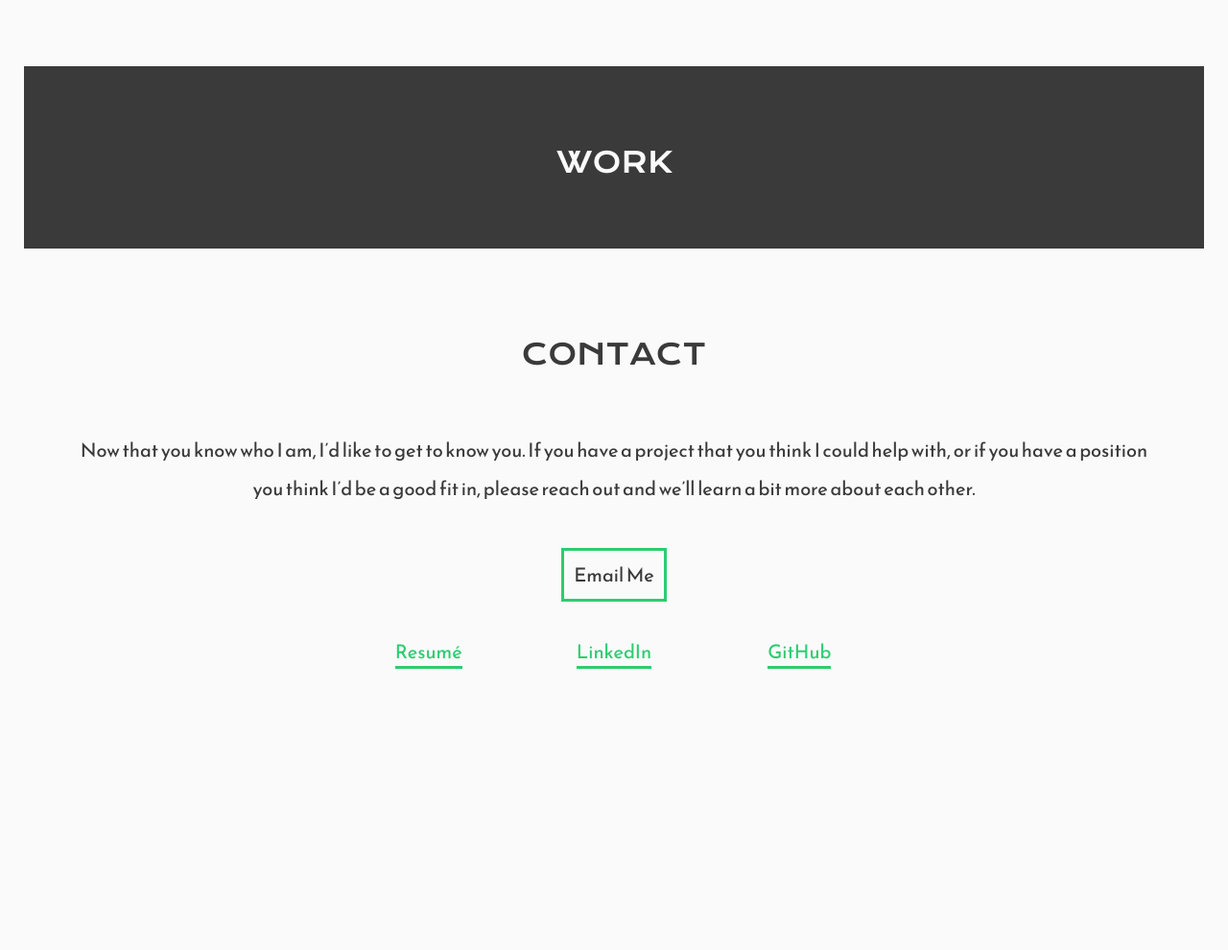
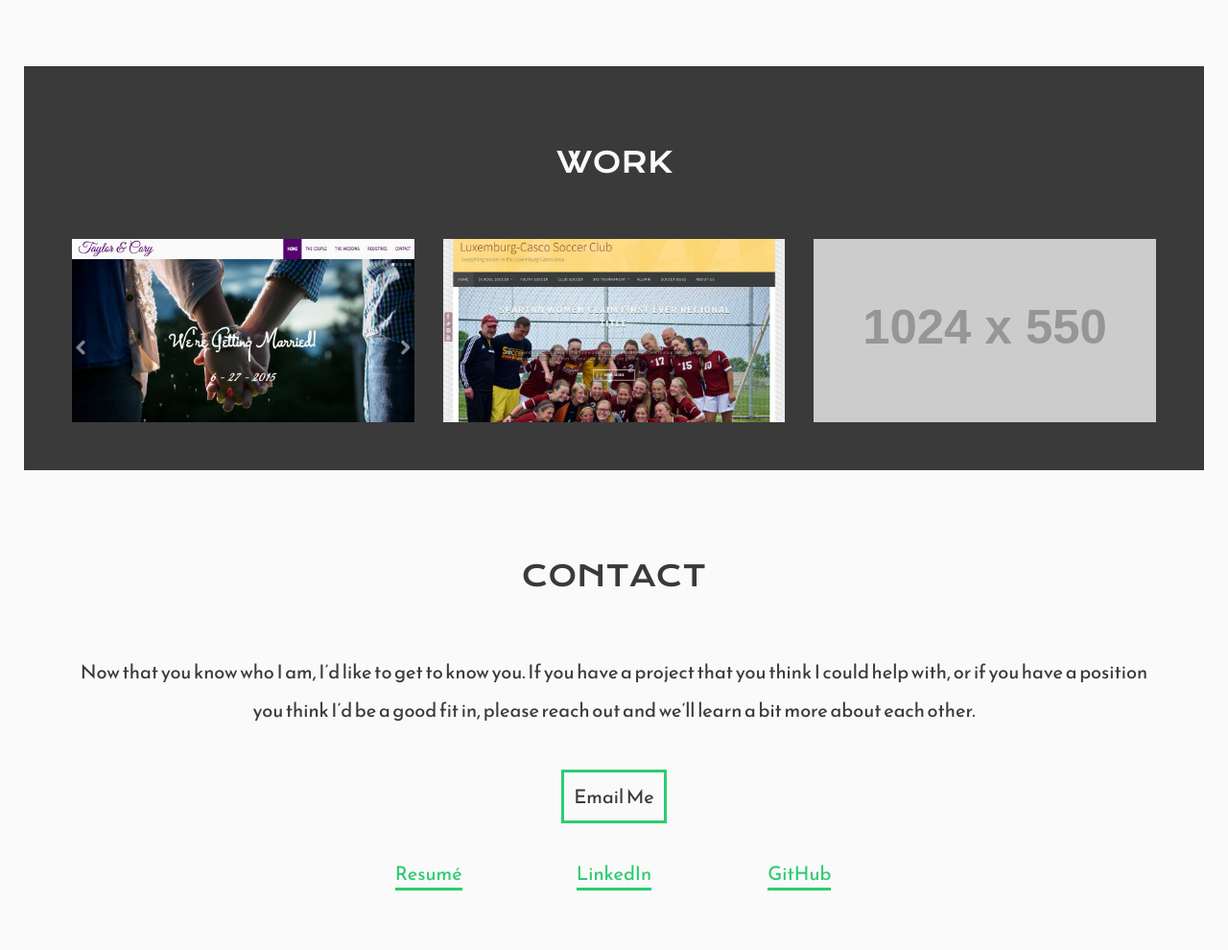
Before and after one commit to cromdenne/Personal-Website, a PHP site: page / in a window 1280 px wide. Shown: the part 1460-2450 px from the top of the page at 96% size. Before the commit the page ends 2157 px from the top, so only its background shows below. Run offline with PHP 8.4, Linux system fonts and the light colour scheme; grey boxes labelled with a size stand in for pictures from a placeholder-image service; some libraries are stand-ins or nearby versions.

Commit message:
Images and work
Populated content for work area. Added corresponding images to folder.

```diff
--- a/index.php
+++ b/index.php
@@ -135,6 +135,27 @@
             <div class="row brick dark" id="work">
                 <div class="text-center">
                     <h2>WORK</h2>
+                    <br>
+
+                    <div class="row">
+
+                        <!-- TheFutureRomdennes.com -->
+                        <div class="col-md-4">
+                            <img src="images/thefutureromdennes.jpg" class="img-responsive work-img" alt="screen grab of TheFutureRomdennes.com" >
+                        </div><!-- /.col-md-4 -->
+
+                        <!-- LuxemburgCascoSoccer.com -->
+                        <div class="col-md-4">
+                            <img src="images/luxemburgcascosoccer.jpg" class="img-responsive work-img" alt="screen grab of LuxemburgCascoSoccer.com" >
+                        </div><!-- /.col-md-4 -->
+
+                        <!-- work example 3 -->
+                        <div class="col-md-4">
+                            <img src="http://fakeimg.pl/1024x550/?text=work example 3" class="img-responsive work-img" alt="screen grab of work example 3" >
+                        </div><!-- /.col-md-4 -->
+
+                    </div><!-- /.row -->
+
                 </div><!-- /.text-center -->
             </div><!-- /#work -->
 
```
Also changed, not shown: images/luxemburgcascosoccer.jpg (added), images/thefutureromdennes.jpg (added).
